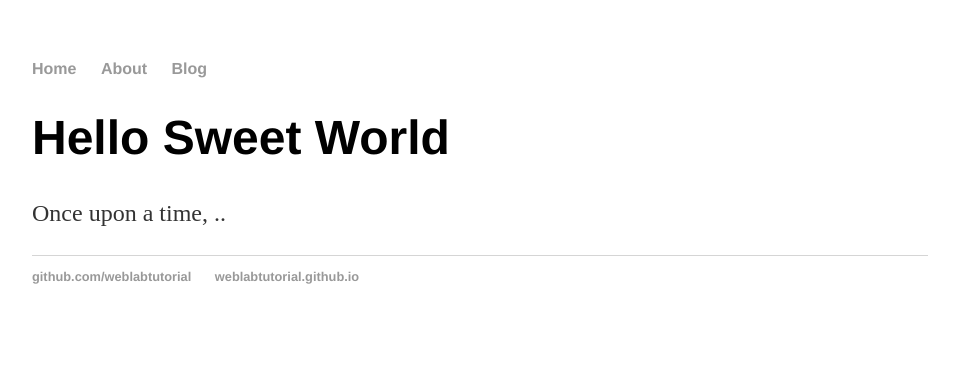
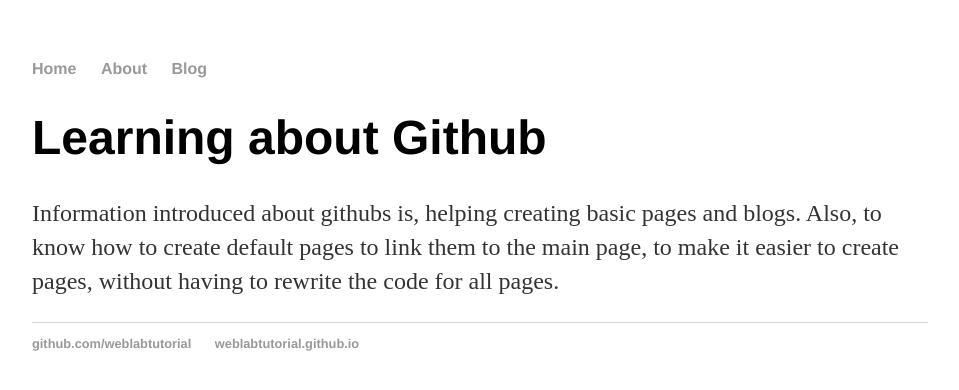
Before and after one commit to ZainabKJ/ZainabKJ.github.io, a Jekyll site: the page built from index.html, in a window 1280 px wide. Shown: the top 390 px of the page, without its empty margins (160-1119 px from the left). Built offline with Jekyll 4.4.1, drawn with Linux system fonts in a browser that asks for light colours.

Commit message:
Update index.html
Main Page

```diff
--- a/index.html
+++ b/index.html
@@ -3,6 +3,7 @@
 title: Web Programming
 ---
 <div class="blurb">
-  <h1>Hello Sweet World</h1>
-  <p>Once upon a time, ..</p>
+  <h1>Learning about Github</h1>
+  <p>Information introduced about githubs is, helping creating basic pages and blogs. Also, to know how to create default pages to link them to the main page, to make it
+    easier to create pages, without having to rewrite the code for all pages.</p>
 </div>
```
